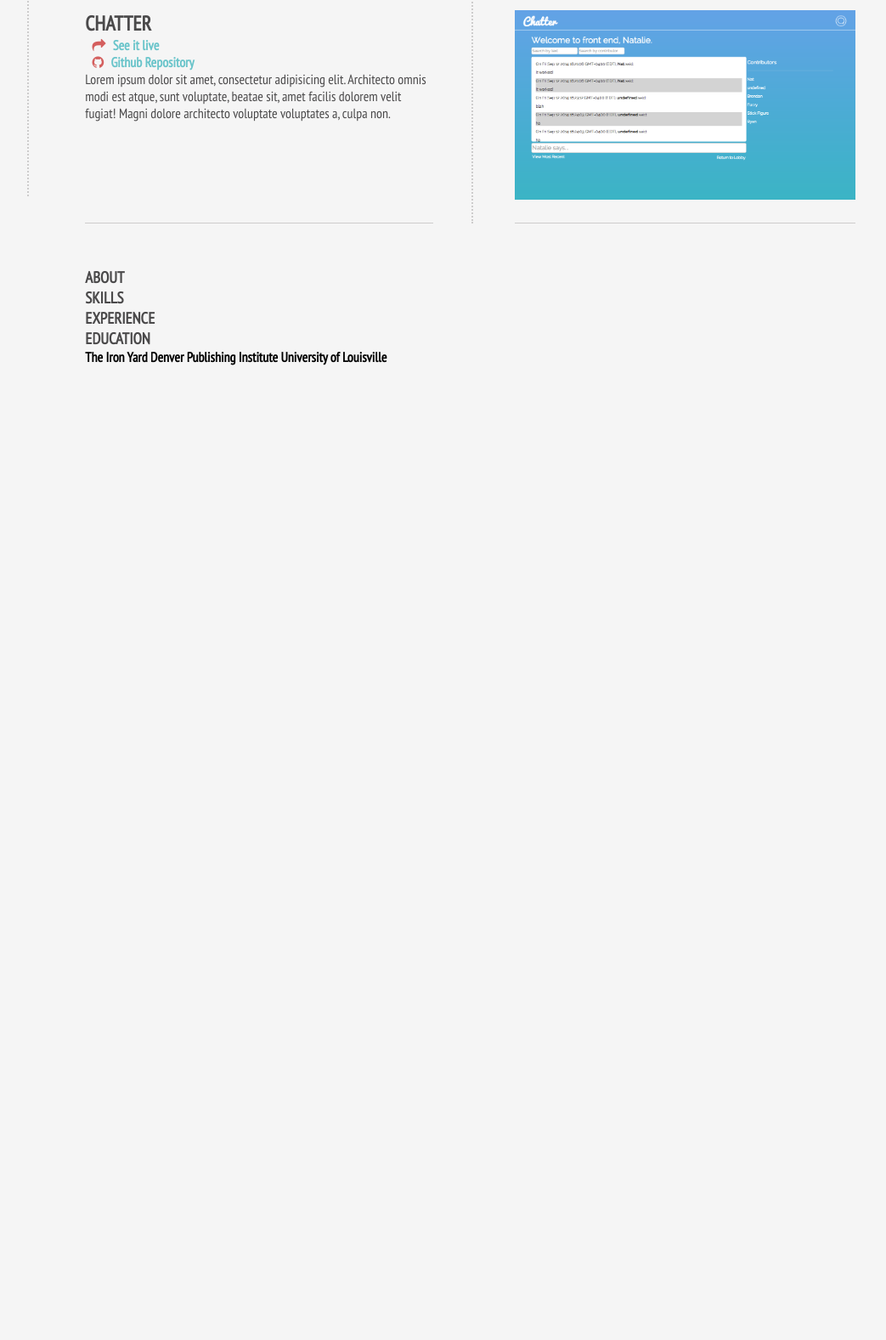
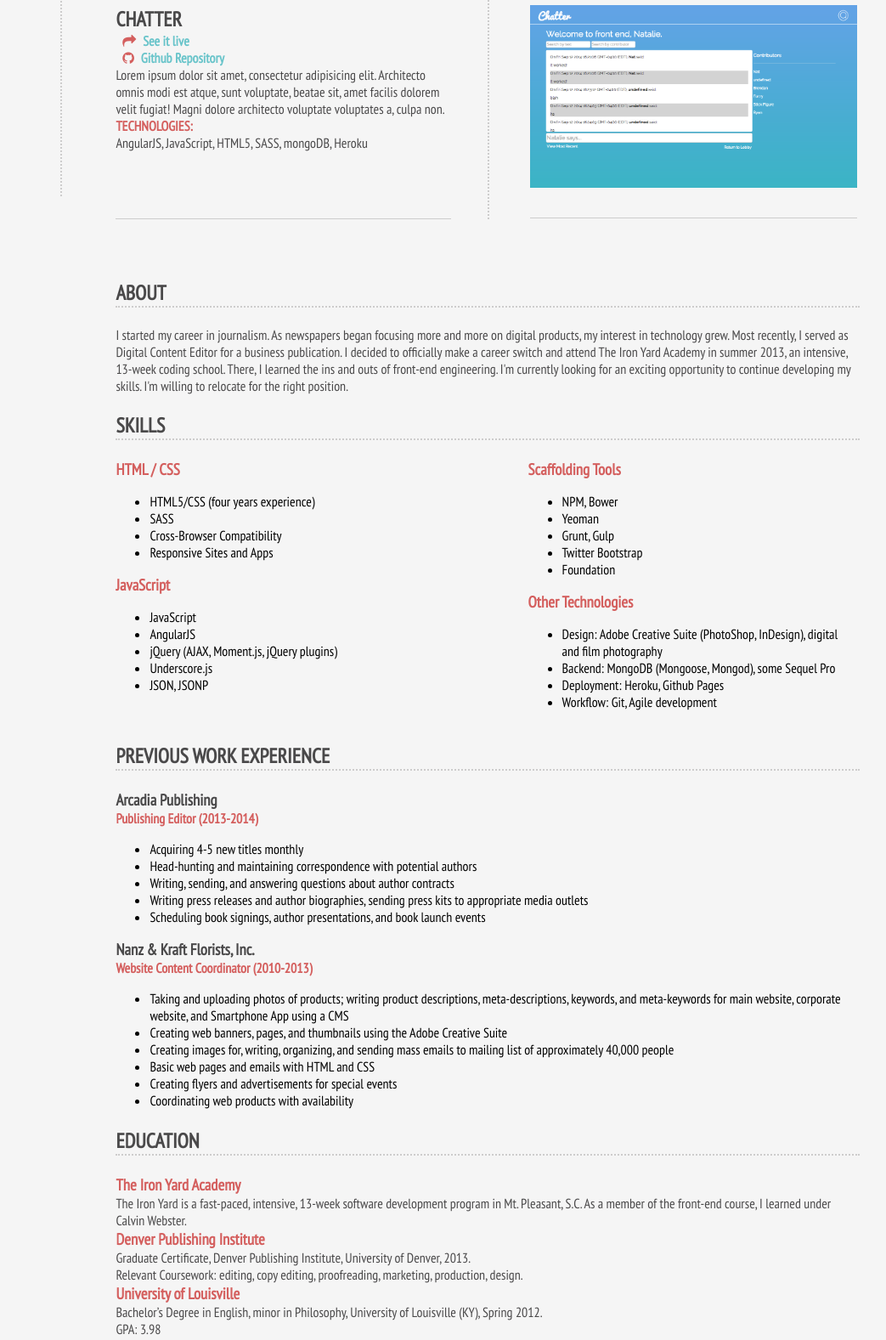
Before and after one commit to natalie03/natalie03.github.io, a website: page index.html in a window 1280 px wide. Shown: the part 620-2197 px from the top of the page at 85% size, without its empty margins (211-1254 px from the left). Before the commit the page ends 1050 px from the top, so only its background shows below. Drawn offline with nearby package versions, Linux system fonts and the light colour scheme.

Commit message:
working on resume

```diff
--- a/index.html
+++ b/index.html
@@ -23,7 +23,10 @@
                   <li><a href="">THE BIG DAY</a></li>
                   <li><a href="">MKM PERSONAL SITE</a></li>
                 </ul>
-              <li><a href="#resume">RESUME</a></li>
+              <li><a href="#resume">RESUME</a><a href="" class="subDisplay"><i class="fa fa-angle-double-down"></i></a></li>
+              <ul class="submenu">
+                <li><a href="">DOWNLOAD</a></li>
+              </ul>
             </ul>
           </nav>
           <div class="contact">
@@ -49,13 +52,16 @@
                 <h4><i class="fa fa-share"></i><a href="http://harvestcsa.herokuapp.com/">See it live</a></h4>
                 <h4><i class="fa fa-github"></i><a href="https://github.com/natalie03/finalProject">Github Repository</a></h4>
                 <p>Lorem ipsum dolor sit amet, consectetur adipisicing elit. Quis sint itaque soluta blanditiis debitis eligendi, ratione hic inventore, nostrum sapiente, nisi asperiores unde corrupti beatae, doloremque officiis ipsum accusamus voluptas?</p>
-                <h4>Technologies: AngularJS, JavaScript, HTML5, SASS, MongoDB</h4>
+                <h4 class="coral">TECHNOLOGIES:</h4>
+                <p>AngularJS, JavaScript, HTML5, SASS, mongoDB, Heroku</p>
               </div>
               <div class="project">
                 <h2>CHATTER</h2>
                 <h4><i class="fa fa-share"></i><a href="http://chatter24.herokuapp.com/#/">See it live</a></h4>
                 <h4><i class="fa fa-github"></i><a href="">Github Repository</a></h4>
                 <p>Lorem ipsum dolor sit amet, consectetur adipisicing elit. Architecto omnis modi est atque, sunt voluptate, beatae sit, amet facilis dolorem velit fugiat! Magni dolore architecto voluptate voluptates a, culpa non.</p>
+                <h4 class="coral">TECHNOLOGIES:</h4>
+                <p>AngularJS, JavaScript, HTML5, SASS, mongoDB, Heroku</p>
               </div>
             </div>
             <div class="imageColumn">
@@ -70,13 +76,78 @@
           </div>
           <div class="resume">
             <a name="resume"></a>
-            <h3>ABOUT</h3>
-            <h3>SKILLS</h3>
-            <h3>EXPERIENCE</h3>
-            <h3>EDUCATION</h3>
-            <strong>The Iron Yard</strong>
-            <strong>Denver Publishing Institute</strong>
-            <strong>University of Louisville</strong>
+            <h2>ABOUT</h2>
+            <p>I started my career in journalism. As newspapers began focusing more and more on digital products, my interest in technology grew. Most recently, I served as Digital Content Editor for a business publication. I decided to officially make a career switch and attend The Iron Yard Academy in summer 2013, an intensive, 13-week coding school. There, I learned the ins and outs of front-end engineering. I'm currently looking for an exciting opportunity to continue developing my skills. I'm willing to relocate for the right position.</p>
+            <h2>SKILLS</h2>
+            <div class="leftColumn">
+              <h3 class="coral">HTML / CSS</h3>
+              <ul>
+                <li>HTML5/CSS (four years experience)</li>
+                <li>SASS</li>
+                <li>Cross-Browser Compatibility</li>
+                <li>Responsive Sites and Apps</li>
+              </ul>
+
+
+              <h3 class="coral">JavaScript</h3>
+              <ul>
+                <li>JavaScript</li>
+                <li>AngularJS</li>
+                <li>jQuery (AJAX, Moment.js, jQuery plugins)</li>
+                <li>Underscore.js</li>
+                <li>JSON, JSONP</li>
+              </ul>
+            </div>
+            <div class="rightColumn">
+              <h3 class="coral">Scaffolding Tools</h3>
+              <ul>
+                <li>NPM, Bower</li>
+                <li>Yeoman</li>
+                <li>Grunt, Gulp</li>
+                <li>Twitter Bootstrap</li>
+                <li>Foundation</li>
+              </ul>
+              <h3 class="coral">Other Technologies</h3>
+              <ul>
+                <li>Design: Adobe Creative Suite (PhotoShop, InDesign), digital and film photography</li>
+                <li>Backend: MongoDB (Mongoose, Mongod), some Sequel Pro</li>
+                <li>Deployment: Heroku, Github Pages</li>
+                <li>Workflow: Git, Agile development</li>
+              </ul>
+            </div>
+            <h2>PREVIOUS WORK EXPERIENCE</h2>
+              <h3>Arcadia Publishing</h3>
+              <h4 class="coral">Publishing Editor (2013-2014)</h4>
+                <ul>
+                  <li>Acquiring 4-5 new titles monthly</li>
+                  <li>Head-hunting and maintaining correspondence with potential authors</li>
+                  <li>Writing, sending, and answering questions about author contracts</li>
+                  <li>Writing press releases and author biographies, sending press kits to appropriate media outlets</li>
+                  <li>Scheduling book signings, author presentations, and book launch events</li>
+                </ul>
+              <h3>Nanz & Kraft Florists, Inc.</h3>
+              <h4 class="coral">Website Content Coordinator (2010-2013)</h4>
+              <ul>
+                  <li>Taking and uploading photos of products; writing product descriptions, meta-descriptions, keywords, and meta-keywords for main website, corporate website, and Smartphone App using a CMS</li>
+                  <li>Creating web banners, pages, and thumbnails using the Adobe Creative Suite</li>
+                  <li>Creating images for, writing, organizing, and sending mass emails to mailing list of approximately 40,000 people</li>
+                  <li>Basic web pages and emails with HTML and CSS</li>
+                  <li>Creating flyers and advertisements for special events</li>
+                  <li>Coordinating web products with availability</li>
+              </ul>
+
+            <h2>EDUCATION</h2>
+            <h3 class="coral">The Iron Yard Academy</h3>
+            <p>The Iron Yard is a fast-paced, intensive, 13-week software development program in Mt. Pleasant, S.C. As a member of the front-end course, I learned under Calvin Webster. </p>
+            <h3 class="coral">Denver Publishing Institute</h3>
+            <p>Graduate Certificate, Denver Publishing Institute, University of Denver, 2013. <br>Relevant Coursework: editing, copy editing, proofreading, marketing, production, design.</p>
+            <h3 class="coral">University of Louisville</h3>
+            <p>Bachelor’s Degree in English, minor in Philosophy, University of Louisville (KY), Spring 2012. <br>GPA: 3.98</p>
+            <ul>
+              <li>Mary E. Burton Award, for highest academic standing in the English Department upon graduation.</li>
+              <li>Dean’s Scholars List, University of Louisville: Fall 2009, Spring 2010, Fall 2010, Spring 2011.</li>
+              <li>Dean’s List, University of Louisville: Fall 2011, Spring 2012.</li>
+            </ul>
           </div>
         </div>
       </div>
--- a/stylesheets/main.scss
+++ b/stylesheets/main.scss
@@ -10,6 +10,9 @@
 }
 .coral{
   color:$coral;
+}
+.name{
+  text-align:center;
 }
 body{
   font-family: 'PT Sans Narrow', sans-serif;
@@ -44,7 +47,7 @@
   position: fixed;
   top: 0;
   left: 0;
-  width: 15%;
+  width: 18%;
   height: 100%;
   border-right: $dottedLines;
   padding:2%;
@@ -64,7 +67,7 @@
   }
 }
 .rightContent{
-  width:80%;
+  width:77%;
   float:right;
   height:100%;
   overflow:scroll;
@@ -121,4 +124,20 @@
   width:90%;
   margin-left:5%;
   padding-top:5%;
+  h2{
+    border-bottom:$dottedLines;
+    margin:2.5% 0;
+  }
+  .leftColumn{
+    width:45%;
+    display:inline-block;
+    padding-right:5%;
+    vertical-align:top;
+  }
+  .rightColumn{
+    width:44%;
+    display:inline-block;
+    padding-left:5%;
+    vertical-align:top;
+  }
 }
```
Also changed, not shown: stylesheets/main.css, 1 other file.
